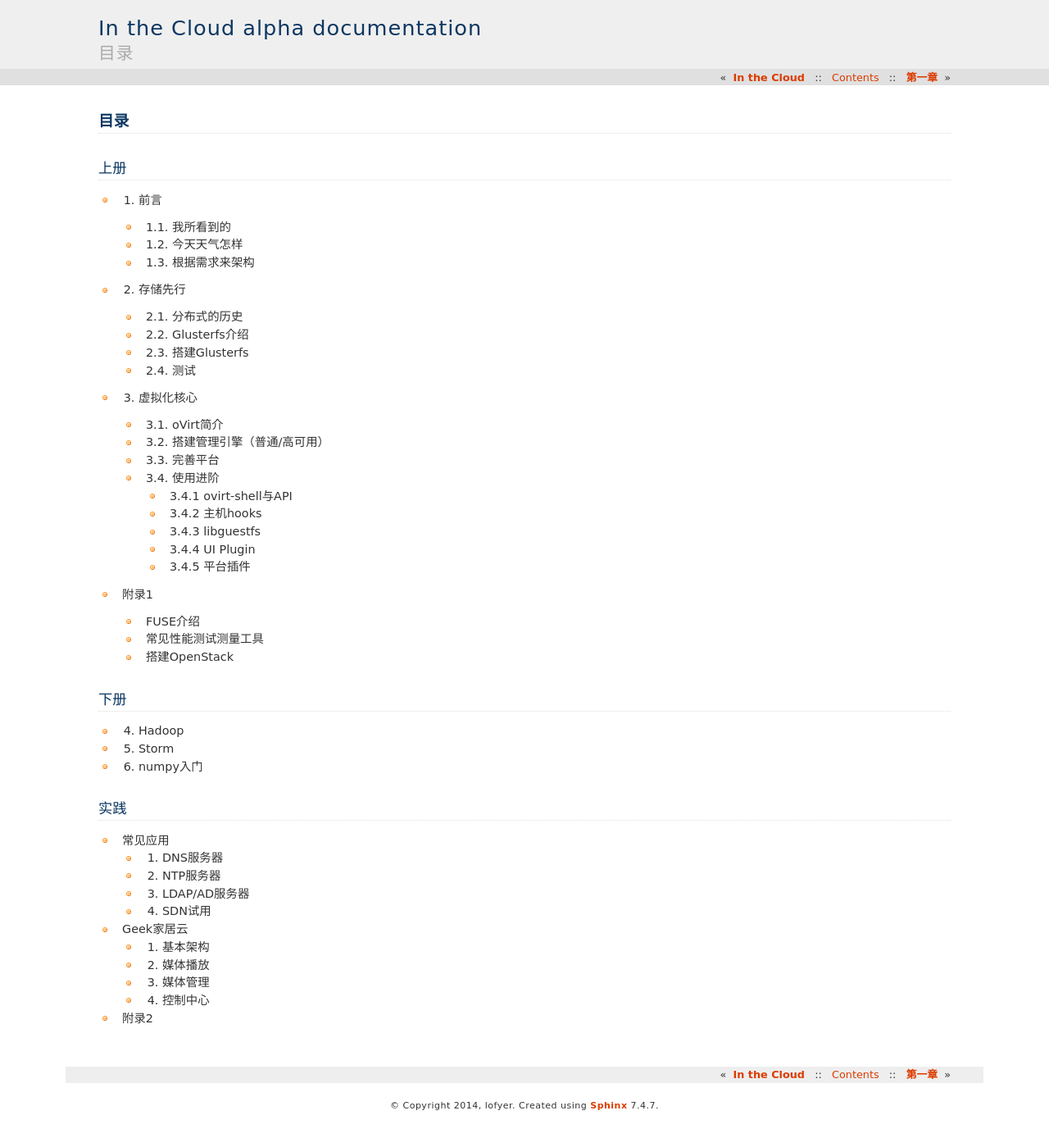
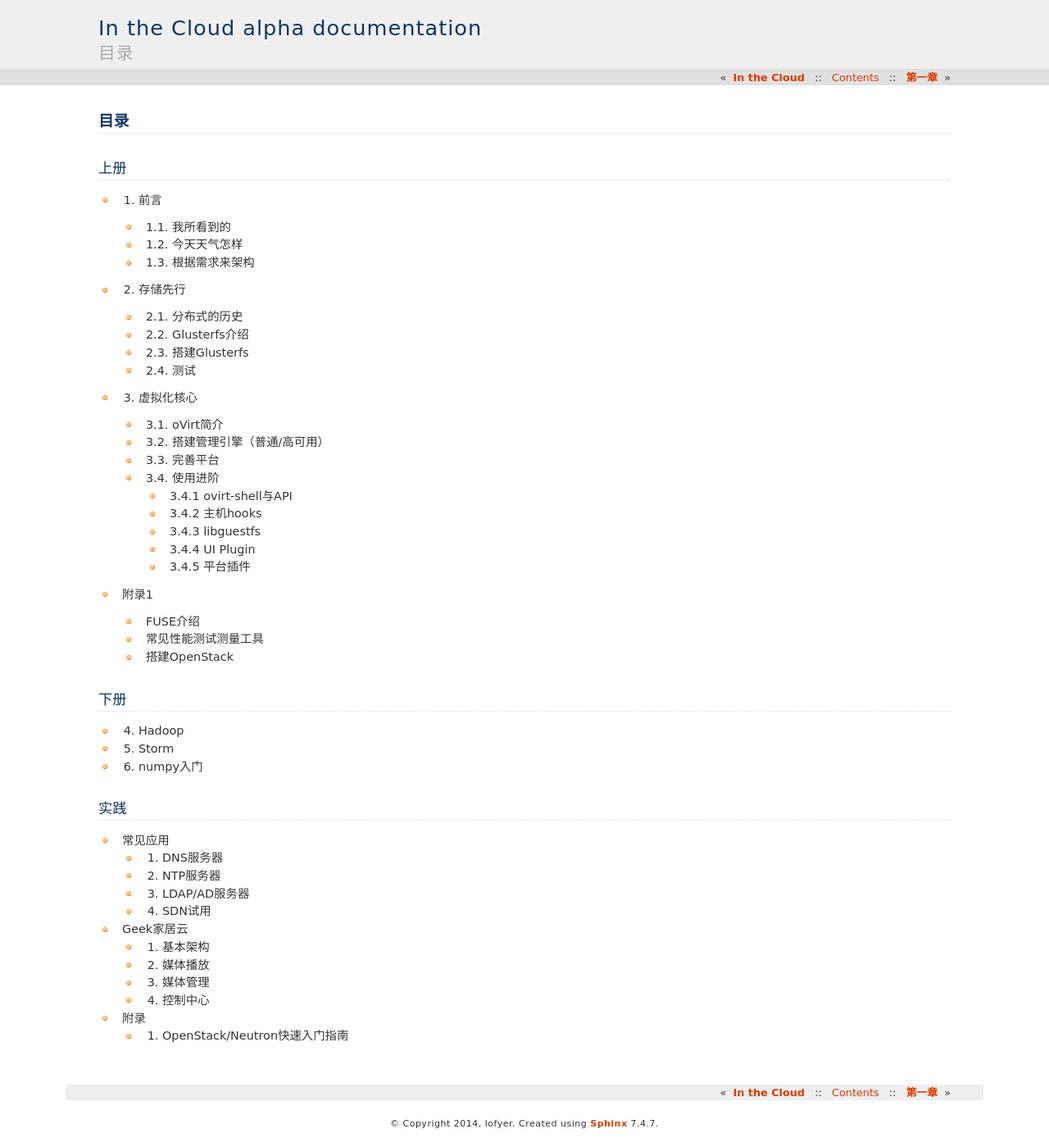
Before and after one commit to lofyer/InTheCloud, a Sphinx documentation site: the page built from source/posts/ch00.rst, in a window 1280 px wide. Shown: the whole page at 82% size. Built offline with Sphinx 7.4.7, drawn with Linux system fonts in a browser that asks for light colours; formulas are drawn with MathJax 3; before the commit the page ends 1366 px from its top, so only the background shows below that.

Commit message:
添加附录

```diff
--- a/source/posts/ch00.rst
+++ b/source/posts/ch00.rst
@@ -86,4 +86,6 @@
 
   + 4. 控制中心
 
-- 附录2
+- 附录
+
+  + 1. OpenStack/Neutron快速入门指南
```
